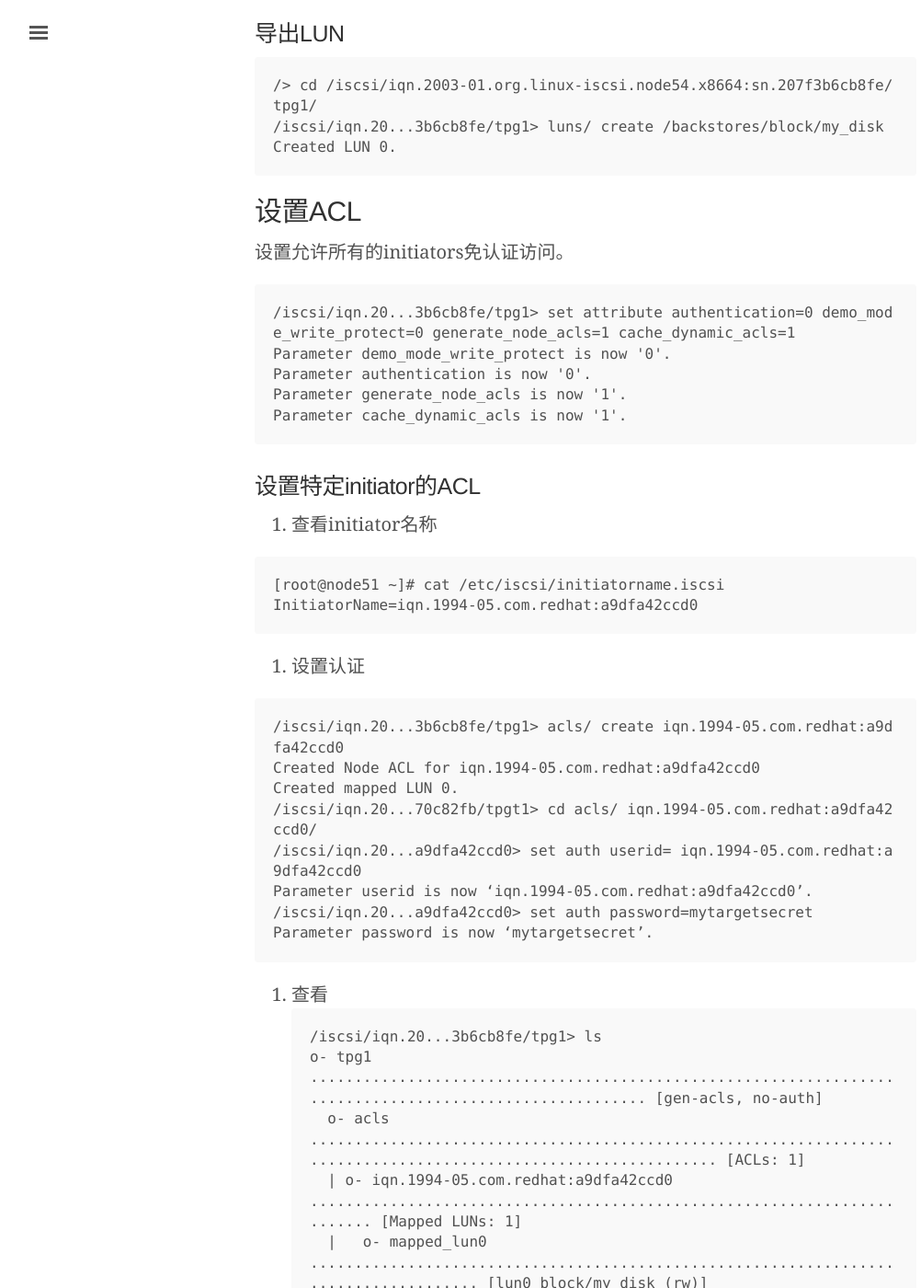
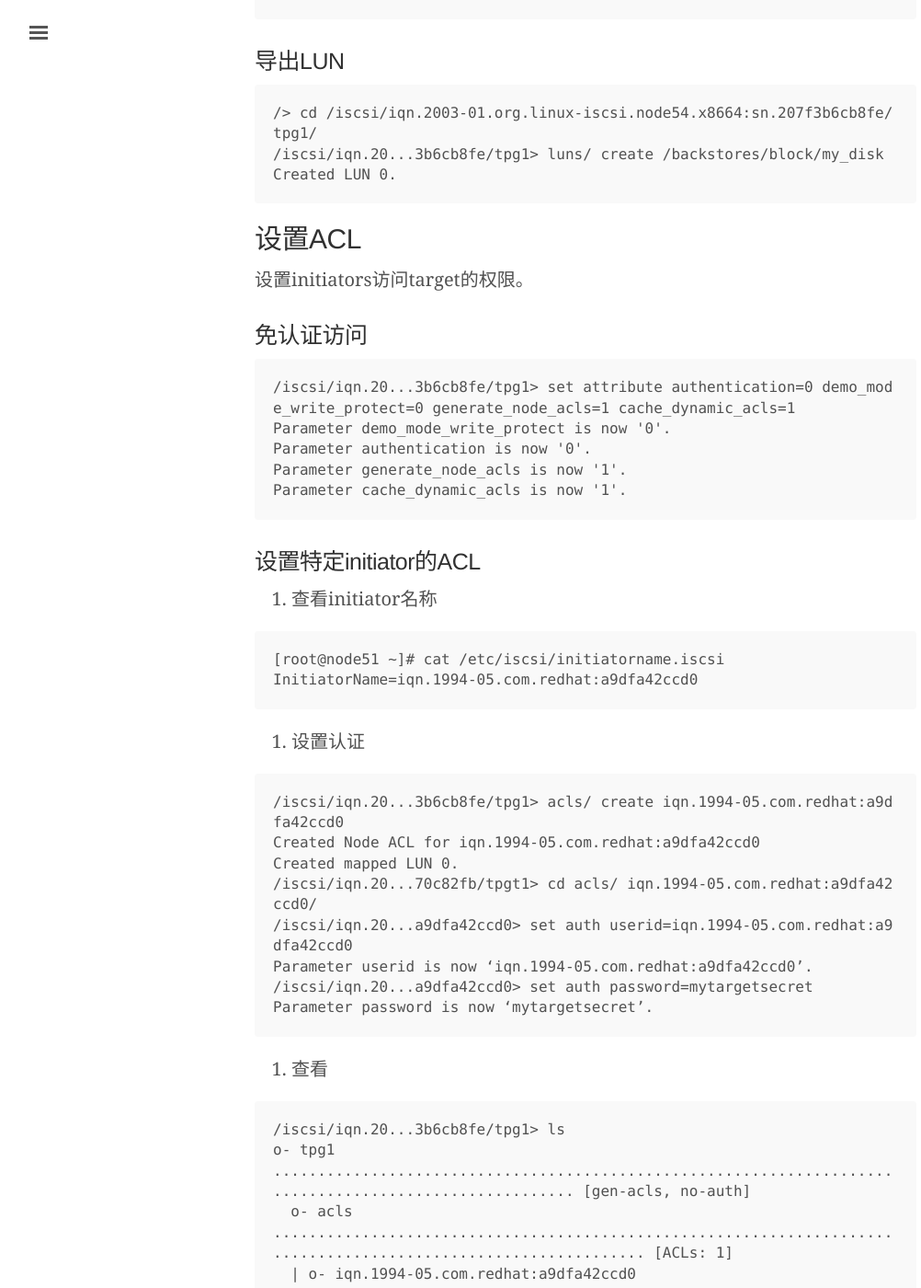
Before and after one commit to dlworld/dlworld.github.io, a Jekyll site: the page built from _posts/2015-12-24-lio.md, in a window 1280 px wide and 1400 px high, scrolled down 2480 px. Shown: the whole window at 92% size, without its empty margins (3-1005 px from the left). Built offline with Jekyll 4.4.1, drawn with Linux system fonts in a browser that asks for light colours; comment, search, counter and statistics services are not loaded.

Commit message:
修改：     _posts/2015-12-24-lio.md

````diff
--- a/_posts/2015-12-24-lio.md
+++ b/_posts/2015-12-24-lio.md
@@ -11,6 +11,7 @@ tags: lio
 LIO（Linux-IO）是内核态的SCSI Target（提供存储，响应initiator请求），支持FCoE、Fibre Channel、IEEE 1394、iSCSI、 iSCSI Extensions for RDMA (iSER)、SCSI RDMA Protocol (SRP)和USB。Openstack的块存储管理项目（Cinder）中，默认使用lio作为LVM卷的Target。
 
 ## 准备
+
 ### 安装LIO工具
 
 ```
@@ -74,7 +75,12 @@ Created LUN 0.
 ```
 
 ## 设置ACL
-设置允许所有的initiators免认证访问。
+
+
+设置initiators访问target的权限。
+
+### 免认证访问
+
 
 ```
 /iscsi/iqn.20...3b6cb8fe/tpg1> set attribute authentication=0 demo_mode_write_protect=0 generate_node_acls=1 cache_dynamic_acls=1
@@ -100,13 +106,14 @@ InitiatorName=iqn.1994-05.com.redhat:a9dfa42ccd0
 Created Node ACL for iqn.1994-05.com.redhat:a9dfa42ccd0
 Created mapped LUN 0.
 /iscsi/iqn.20...70c82fb/tpgt1> cd acls/ iqn.1994-05.com.redhat:a9dfa42ccd0/
-/iscsi/iqn.20...a9dfa42ccd0> set auth userid= iqn.1994-05.com.redhat:a9dfa42ccd0
+/iscsi/iqn.20...a9dfa42ccd0> set auth userid=iqn.1994-05.com.redhat:a9dfa42ccd0
 Parameter userid is now ‘iqn.1994-05.com.redhat:a9dfa42ccd0’.
 /iscsi/iqn.20...a9dfa42ccd0> set auth password=mytargetsecret
 Parameter password is now ‘mytargetsecret’.
 ```
 
 1. 查看
+
 ```
 /iscsi/iqn.20...3b6cb8fe/tpg1> ls
 o- tpg1 ........................................................................................................ [gen-acls, no-auth]
````
